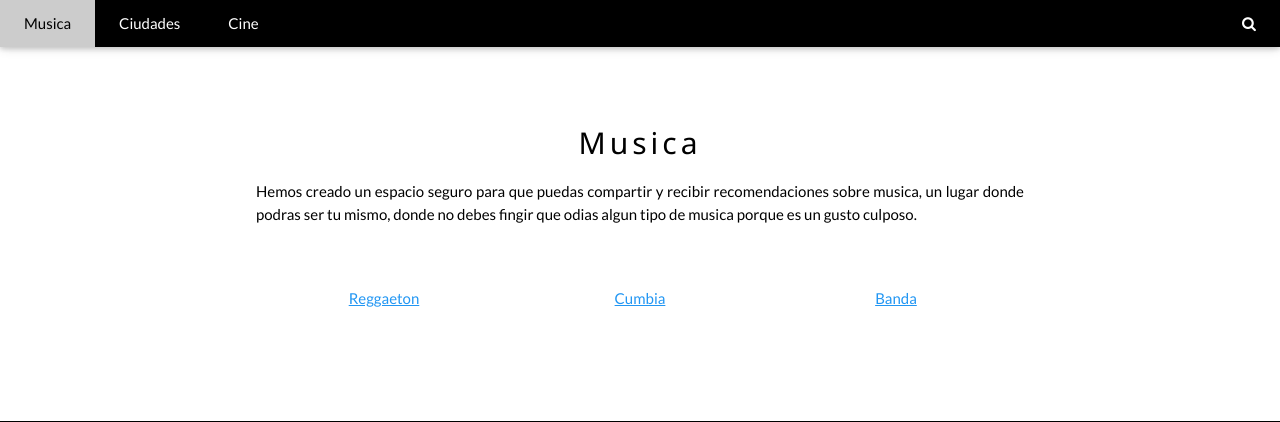
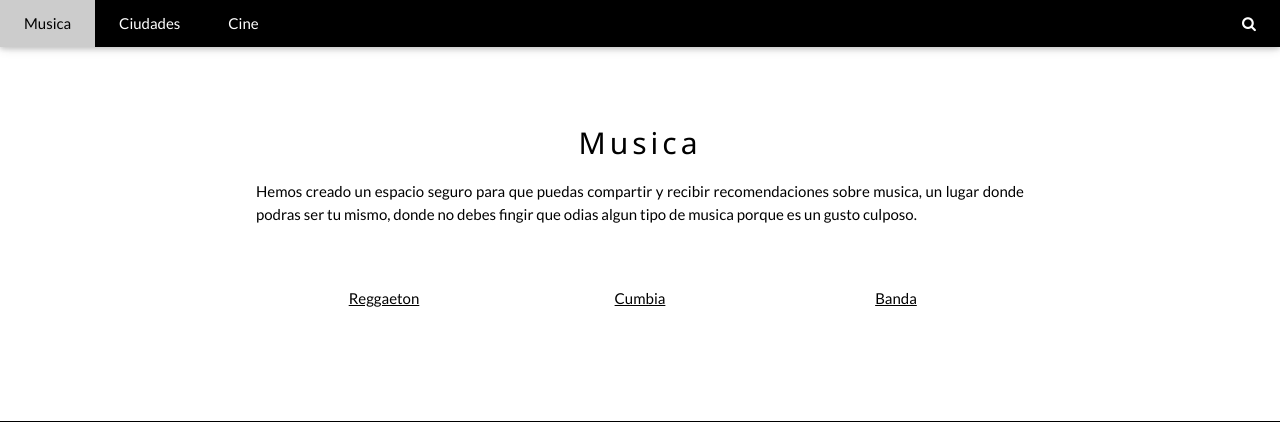
Before and after one commit to HekamiahLuna/putamadre, a PHP site: page / in a window 1280 px wide. Shown: the top 422 px of the page. Run offline with PHP 8.4, Linux system fonts and the light colour scheme.

Commit message:
Update index.php

```diff
--- a/matame/index.php
+++ b/matame/index.php
@@ -40,13 +40,13 @@ body {font-family: "Lato", sans-serif}
     <p class="w3-justify">Hemos creado un espacio seguro para que puedas compartir y recibir recomendaciones sobre musica, un lugar donde podras ser tu mismo, donde no debes fingir que odias algun tipo de musica porque es un gusto culposo.</p>
     <div class="w3-row w3-padding-32">
       <div class="w3-third">
-        <p><a href="#" class="w3-text-blue">Reggaeton</p>
+        <p><a href="#">Reggaeton</p>
       </div>
       <div class="w3-third">
-        <p><a href="#" class="w3-text-blue">Cumbia</p>
+        <p><a href="#">Cumbia</p>
       </div>
       <div class="w3-third">
-        <p><a href="#" class="w3-text-blue">Banda</p>
+        <p><a href="#">Banda</p>
       </div>
     </div>
   </div>
```
